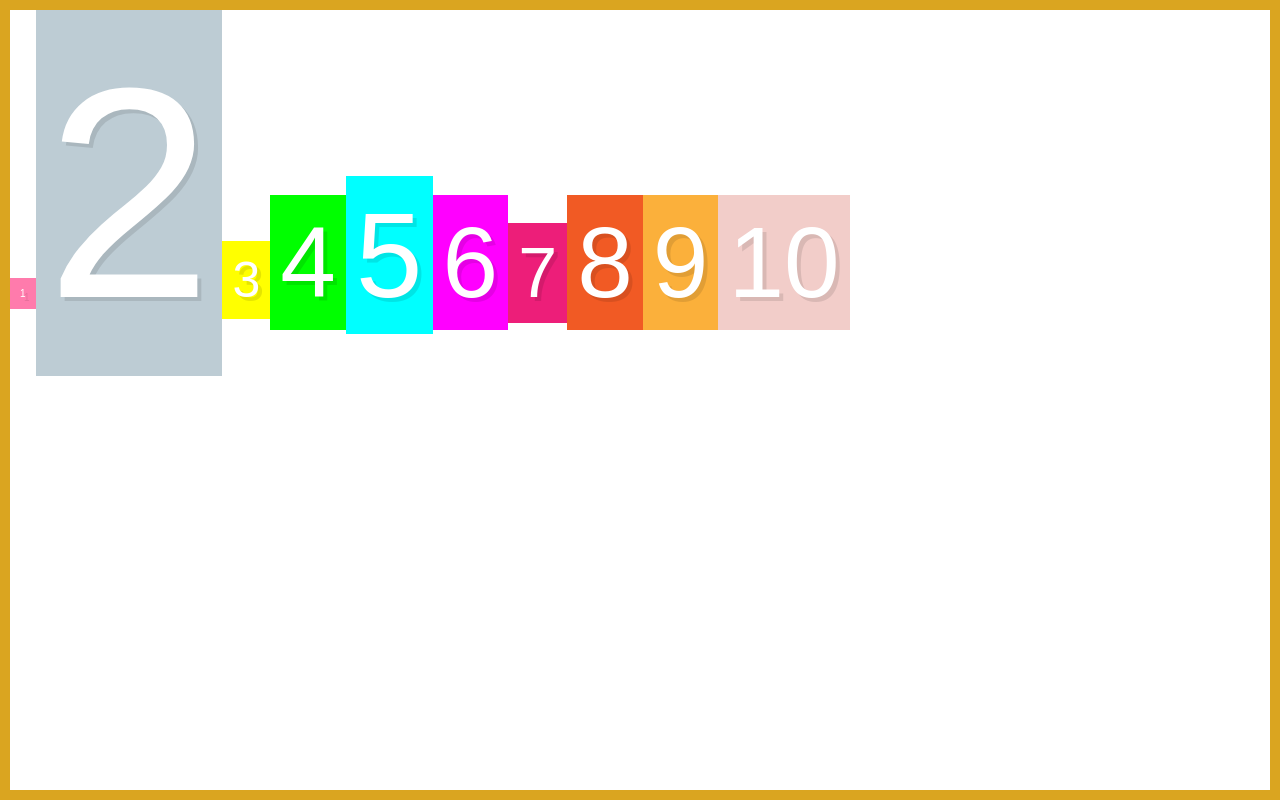
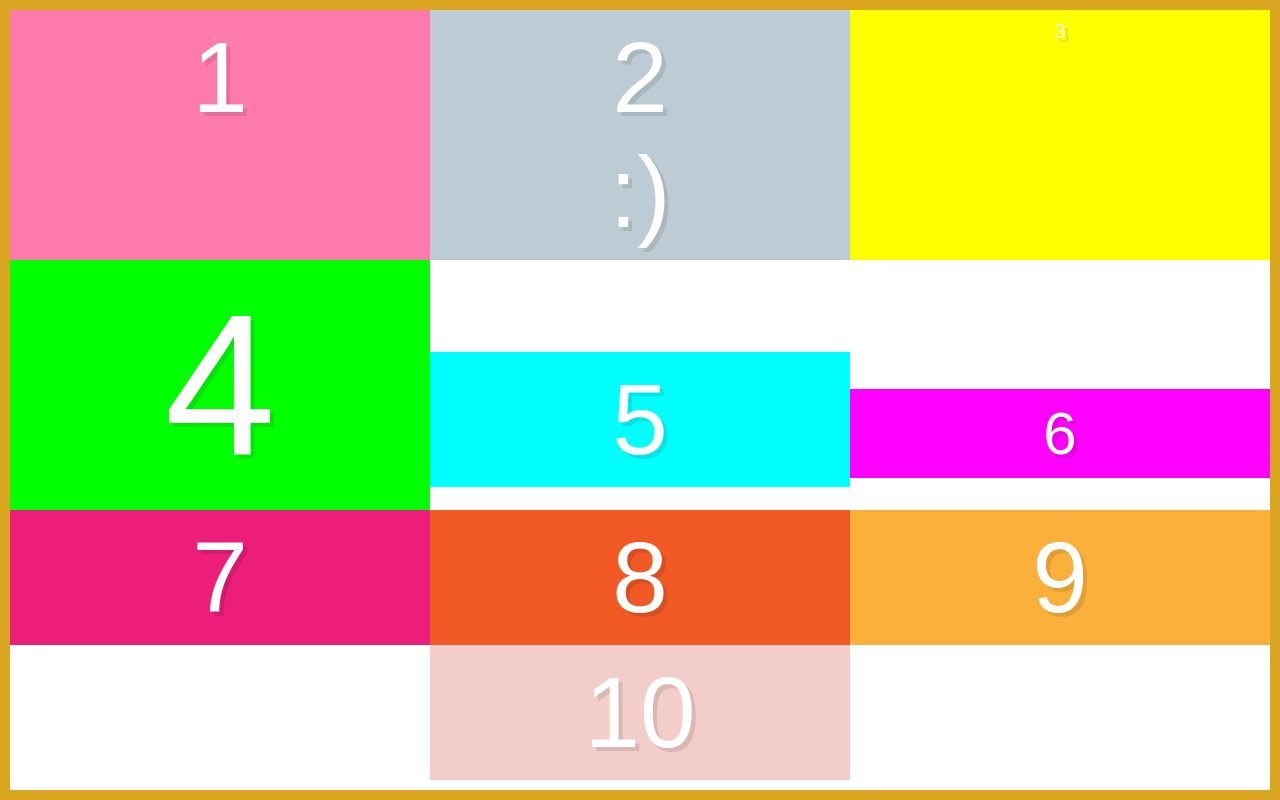
Before and after one commit to rix1/flexbox-fun, a plain HTML site: page index.html in a window 1280 px wide. Drawn offline with Linux system fonts and the light colour scheme.

Commit message:
tut done

```diff
--- a/index.html
+++ b/index.html
@@ -8,7 +8,7 @@
     <body>
         <div class="container">
             <div class="box box1">1</div>
-            <div class="box box2">2</div>
+            <div class="box box2">2 <br> :)</div>
             <div class="box box3">3</div>
             <div class="box box4">4</div>
             <div class="box box5">5</div>
--- a/style.css
+++ b/style.css
@@ -28,28 +28,32 @@ button,hr{overflow:visible}img,legend{border:0}legend,td,th{padding:0}html{font-
     display: flex;
     height: 100vh;
     border: 10px solid goldenrod;
-    /*Similar to justify-content, but works on the corss axis, and need a height to work*/
-    align-items: baseline;
+
+    /* Align content
+    - We need a wrap, because align-content is only concerned with the cross-axis
+    */
+    flex-wrap: wrap;
+    align-content: flex-start;
+    align-items: stretch;; /* Strech is default */
+    justify-content: center;
 }
 
 .box{
-}
-
-.box1{
-    font-size: 10px;
-}
-
-.box5{
-    font-size: 120px;
-}
-.box2{
-    font-size: 300px;
+    width: 33.333333%;
 }
 
 .box3{
-    font-size: 50px;
+    font-size: 20px;
+}
+.box5{
+    align-self: baseline;
 }
 
-.box7{
-    font-size: 70px;
+.box6{
+    font-size:60px;
+    align-self: baseline;
 }
+.box4{
+    font-size: 200px;
+    align-self: baseline;
+}
```
